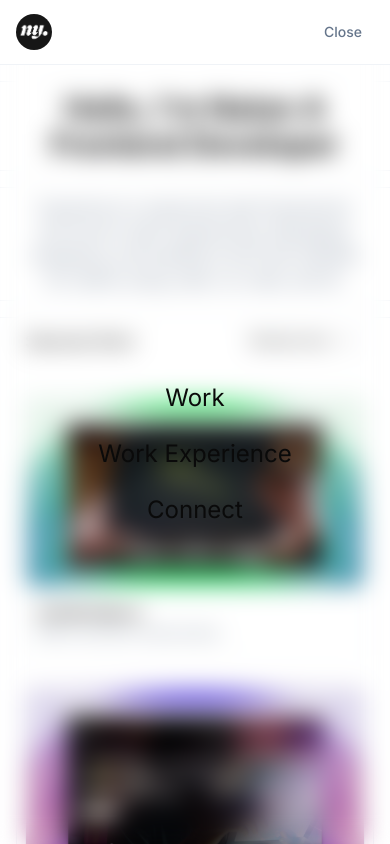
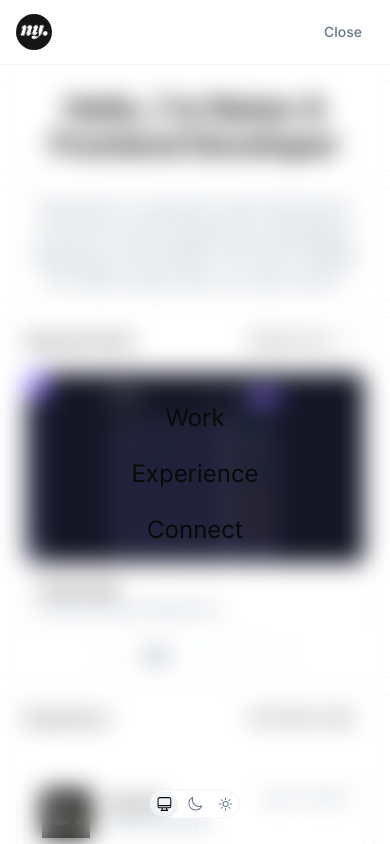
Before and after one commit to Natan-Yago/Natan-Yago, a Next.js app: page / in a window 390 px wide. Both pictures are taken after a click on the button "Menu". Shown: the top 844 px of the page. Built offline with nearby package versions, Linux system fonts and the light colour scheme.

Commit message:
feat: add mobile one-column Carousel with GSAP fade/blur, AnimatedPagination with configurable fill, and ThemeSwitcher in menu modal; insert MobileProjectsCarousel before SelectedProjects; keep Browse more on mobile; UX tweaks

```diff
--- a/app/components/layout/header.js
+++ b/app/components/layout/header.js
@@ -8,7 +8,7 @@ import MenuModal from "../ui/menu-modal";
 
 const navItems = [
   { name: "Work", href: "/work" },
-  { name: "Work Experience", href: "/#work-experience" },
+  { name: "Experience", href: "/#work-experience" },
   { name: "Connect", href: "/#connect" },
 ];
 
--- /dev/null
+++ b/app/components/sections/mobile-projects-carousel.js
@@ -0,0 +1,65 @@
+"use client";
+
+import { useEffect, useState } from "react";
+import Grid, { GridRow } from "../ui/grid";
+import Carousel from "../ui/carousel";
+import { listWork } from "@/app/lib/work";
+import ActionButton from "../ui/action-button";
+import { ArrowRightIcon } from "@heroicons/react/24/solid";
+
+/**
+ * MobileProjectsCarousel
+ *
+ * One-column carousel section for mobile breakpoints.
+ * Hidden at md+ where the regular grid is shown.
+ */
+export default function MobileProjectsCarousel() {
+  const [projects, setProjects] = useState([]);
+
+  useEffect(() => {
+    let isMounted = true;
+    (async () => {
+      const featured = await listWork({ featuredOnly: true });
+      if (isMounted) setProjects(featured);
+    })();
+    return () => {
+      isMounted = false;
+    };
+  }, []);
+
+  // No animated background images beneath pagination per request
+
+  return (
+    <section id="projects-mobile" className="md:hidden">
+      <Grid>
+        <GridRow />
+        <GridRow
+          centerClassName="grid-cell-center-color"
+          center={
+            <>
+              <div className="flex justify-between items-center mb-4">
+                <h2 className="text-base text-foreground text-left">
+                  Selected Work
+                </h2>
+                <ActionButton
+                  href="/work"
+                  text="Browse more"
+                  hoverText="All Projects"
+                  icon={
+                    <ArrowRightIcon className="h-3 w-3" aria-hidden="true" />
+                  }
+                />
+              </div>
+              <Carousel
+                projects={projects}
+                intervalMs={3200}
+                paginationFillColor="hsl(var(--muted-foreground))"
+              />
+            </>
+          }
+        />
+        <GridRow />
+      </Grid>
+    </section>
+  );
+}
--- a/app/components/sections/work-experience.js
+++ b/app/components/sections/work-experience.js
@@ -8,7 +8,7 @@ import SpotlightBorder from "../ui/spotlight-border";
 import Grid, { GridRow } from "../ui/grid";
 
 /**
- * Work Experience Section Component
+ * Experience Section Component
  *
  * Features:
  * - GSAP animations on scroll
@@ -48,7 +48,7 @@ export default function WorkExperience() {
                   ref={titleRef}
                   className="text-base text-foreground text-left max-w-2xl"
                 >
-                  Work Experience
+                  Experience
                 </h2>
                 <ActionButton
                   href="/Natan-Yagodaev-cv.pdf"
@@ -58,7 +58,7 @@ export default function WorkExperience() {
                     <BriefcaseIcon className="h-3 w-3" aria-hidden="true" />
                   }
                   target="_blank"
-                  rel="noopener noreferrer"
+                  rel="noopener"
                 />
               </div>
               <div className="grid grid-cols-1 gap-4 lg:gap-5">
--- /dev/null
+++ b/app/components/ui/animated-pagination.js
@@ -0,0 +1,110 @@
+"use client";
+
+import { useEffect, useMemo, useRef } from "react";
+import { gsap } from "gsap";
+
+/**
+ * AnimatedPagination
+ *
+ * A compact, mobile-friendly pagination with an animated sliding pill
+ * over a row of dots. Optionally renders a subtle animated image track
+ * beneath the dots using two or more images.
+ */
+export default function AnimatedPagination({
+  length = 3,
+  activeIndex = 0,
+  onDotClick,
+  durationMs = 3000,
+  fillColor = "hsl(var(--primary))",
+  className = "",
+}) {
+  const dotsRefs = useMemo(
+    () => Array.from({ length }, () => ({ current: null })),
+    [length]
+  );
+  const fillsRefs = useMemo(
+    () => Array.from({ length }, () => ({ current: null })),
+    [length]
+  );
+  // No rotating ring; only fill animation
+
+  // Animate active dot width and inner fill progress
+  useEffect(() => {
+    if (length === 0) return;
+    const prefersReduced = window.matchMedia(
+      "(prefers-reduced-motion: reduce)"
+    ).matches;
+
+    const baseW = 12; // px for inactive dot (w-3)
+    const activeW = 24; // px for active dot (2x wider)
+
+    // Reset all to base
+    dotsRefs.forEach((ref, i) => {
+      const el = ref.current;
+      const fill = fillsRefs[i]?.current;
+      if (!el) return;
+      if (i !== activeIndex) {
+        gsap.killTweensOf(el);
+        gsap.set(el, { width: baseW });
+      }
+      if (fill) {
+        gsap.killTweensOf(fill);
+        gsap.set(fill, { width: 0 });
+      }
+    });
+
+    const activeDot = dotsRefs[activeIndex]?.current;
+    const activeFill = fillsRefs[activeIndex]?.current;
+    if (!activeDot || !activeFill) return;
+
+    if (prefersReduced) {
+      gsap.set(activeDot, { width: activeW });
+      gsap.set(activeFill, { width: "100%" });
+      return;
+    }
+
+    gsap.to(activeDot, { width: activeW, duration: 0.25, ease: "power3.out" });
+    gsap.fromTo(
+      activeFill,
+      { width: 0 },
+      {
+        width: "100%",
+        duration: Math.max(1, durationMs / 1000),
+        ease: "linear",
+      }
+    );
+  }, [activeIndex, durationMs, dotsRefs, fillsRefs, length]);
+
+  return (
+    <div className={`w-full flex flex-col items-center ${className}`}>
+      {/* Dots row with per-dot fill */}
+      <div className="relative flex items-center gap-3 px-1 py-2">
+        {Array.from({ length }).map((_, i) => (
+          <button
+            key={i}
+            ref={(el) => (dotsRefs[i].current = el)}
+            type="button"
+            role="tab"
+            aria-label={`Go to slide ${i + 1}`}
+            aria-selected={activeIndex === i}
+            tabIndex={0}
+            onClick={() => onDotClick?.(i)}
+            onKeyDown={(e) => {
+              if (e.key === "Enter" || e.key === " ") onDotClick?.(i);
+            }}
+            className="relative h-2.5 rounded-full bg-[hsl(var(--border))] overflow-hidden focus:outline-none focus-visible:ring-2 focus-visible:ring-[hsl(var(--primary))]"
+            style={{ width: 12 }}
+          >
+            <span
+              ref={(el) => (fillsRefs[i].current = el)}
+              aria-hidden="true"
+              className="absolute left-0 top-0 bottom-0 rounded-full"
+              style={{ width: 0, backgroundColor: fillColor }}
+            />
+            {/* Border-only look handled by base bg; no rotating ring */}
+          </button>
+        ))}
+      </div>
+    </div>
+  );
+}
--- /dev/null
+++ b/app/components/ui/carousel.js
@@ -0,0 +1,132 @@
+"use client";
+
+import { useCallback, useEffect, useMemo, useRef, useState } from "react";
+import { gsap } from "gsap";
+import ProjectCard from "./project-card";
+import AnimatedPagination from "./animated-pagination";
+
+/**
+ * Carousel (mobile-first one-column)
+ *
+ * - Auto-rotates through provided `projects` with blur/fade crossfade
+ * - Renders a single ProjectCard at a time
+ * - Has an AnimatedPagination beneath it with optional background images
+ */
+export default function Carousel({
+  projects = [],
+  intervalMs = 3000,
+  backgroundImages = [],
+  className = "",
+  paginationFillColor,
+}) {
+  const [activeIndex, setActiveIndex] = useState(0);
+  const currentRef = useRef(null);
+  const prevRef = useRef(null);
+  const timerRef = useRef(null);
+
+  const safeProjects = Array.isArray(projects) ? projects : [];
+  const length = safeProjects.length;
+
+  const nextIndex = useCallback(
+    (idx) => (length === 0 ? 0 : (idx + 1) % length),
+    [length]
+  );
+
+  const startTimer = useCallback(() => {
+    if (timerRef.current) clearInterval(timerRef.current);
+    if (length <= 1) return;
+    timerRef.current = setInterval(() => {
+      setActiveIndex((i) => nextIndex(i));
+    }, Math.max(1800, intervalMs));
+  }, [intervalMs, length, nextIndex]);
+
+  const stopTimer = useCallback(() => {
+    if (timerRef.current) clearInterval(timerRef.current);
+    timerRef.current = null;
+  }, []);
+
+  useEffect(() => {
+    startTimer();
+    return () => stopTimer();
+  }, [startTimer, stopTimer]);
+
+  // Crossfade + blur animation between prev and current
+  const animateSwap = useCallback(() => {
+    const prefersReduced = window.matchMedia(
+      "(prefers-reduced-motion: reduce)"
+    ).matches;
+    if (prefersReduced) return;
+
+    const prevEl = prevRef.current;
+    const curEl = currentRef.current;
+    if (!curEl) return;
+
+    gsap.set(curEl, { opacity: 0, filter: "blur(10px)" });
+
+    const tl = gsap.timeline();
+    if (prevEl) {
+      tl.to(prevEl, {
+        opacity: 0,
+        filter: "blur(10px)",
+        duration: 0.4,
+        ease: "power3.out",
+      });
+    }
+    tl.to(
+      curEl,
+      { opacity: 1, filter: "blur(0px)", duration: 0.5, ease: "power3.out" },
+      prevEl ? "<" : 0
+    );
+
+    return () => tl.kill();
+  }, []);
+
+  useEffect(() => {
+    const cleanup = animateSwap();
+    return () => cleanup && cleanup();
+  }, [activeIndex, animateSwap]);
+
+  const handleDotClick = useCallback(
+    (i) => {
+      stopTimer();
+      setActiveIndex(i);
+      startTimer();
+    },
+    [startTimer, stopTimer]
+  );
+
+  const prevProject = useMemo(() => {
+    if (length <= 1) return null;
+    const prevIdx = (activeIndex - 1 + length) % length;
+    return safeProjects[prevIdx];
+  }, [activeIndex, length, safeProjects]);
+
+  const currentProject = safeProjects[activeIndex];
+
+  return (
+    <div className={`w-full ${className}`}>
+      <div className="relative">
+        {/* Previous (for crossfade) */}
+        {prevProject && (
+          <div className="absolute inset-0" ref={prevRef} aria-hidden="true">
+            <ProjectCard project={prevProject} />
+          </div>
+        )}
+
+        {/* Current */}
+        <div ref={currentRef}>
+          {currentProject && <ProjectCard project={currentProject} />}
+        </div>
+      </div>
+
+      <AnimatedPagination
+        className="mt-3"
+        length={length}
+        activeIndex={activeIndex}
+        onDotClick={handleDotClick}
+        durationMs={intervalMs}
+        fillColor={paginationFillColor}
+      />
+    </div>
+  );
+}
--- a/app/components/ui/menu-modal.js
+++ b/app/components/ui/menu-modal.js
@@ -3,6 +3,7 @@
 import { useEffect, useRef, useState, useCallback } from "react";
 import Link from "next/link";
 import { gsap } from "gsap";
+import ThemeSwitcher from "./theme-switcher";
 
 /**
  * MenuModal
@@ -125,7 +126,8 @@ export default function MenuModal({ isOpen, onClose, items = [], id }) {
         ref={panelRef}
         className="fixed left-0 right-0 top-16 bottom-0 overflow-y-auto"
       >
-        <nav className="h-full w-full flex flex-col items-center justify-center gap-6 p-6">
+        <nav className="relative h-full w-full flex flex-col items-center justify-center p-6">
+          <div className="flex flex-col items-center justify-center gap-6 mt-10">
             {items.map((item) => (
               <Link
                 key={item.name}
@@ -136,6 +138,10 @@ export default function MenuModal({ isOpen, onClose, items = [], id }) {
                 {item.name}
               </Link>
             ))}
+          </div>
+          <div className="absolute left-1/2 -translate-x-1/2 bottom-6">
+            <ThemeSwitcher />
+          </div>
         </nav>
       </div>
     </div>
--- a/app/layout.js
+++ b/app/layout.js
@@ -69,9 +69,7 @@ export default function RootLayout({ children }) {
         >
           <div className="min-h-screen bg-background flex flex-col">
             <Header />
-            <main className="relative flex-grow">
-              {children}
-            </main>
+            <main className="relative flex-grow">{children}</main>
             <Footer />
           </div>
         </ThemeProvider>
--- a/app/page.js
+++ b/app/page.js
@@ -1,5 +1,6 @@
 import Hero from "./components/sections/hero";
 import SelectedProjects from "./components/sections/selected-projects";
+import MobileProjectsCarousel from "./components/sections/mobile-projects-carousel";
 import WorkExperience from "./components/sections/work-experience";
 import Connect from "./components/sections/connect";
 import GridTest from "./components/sections/grid-test";
@@ -9,7 +10,12 @@ export default function Home() {
   return (
     <>
       <Hero />
-      <SelectedProjects />
+      {/* Mobile carousel first, visible only on small screens */}
+      <MobileProjectsCarousel />
+      {/* Desktop/tablet grid version */}
+      <div className="hidden md:block">
+        <SelectedProjects />
+      </div>
       <WorkExperience />
       <Skills />
       <Connect />
--- a/package.json
+++ b/package.json
@@ -12,6 +12,7 @@
     "@gsap/react": "^2.1.2",
     "@heroicons/react": "^2.2.0",
     "gsap": "^3.13.0",
+    "lenis": "^1.3.11",
     "next": "15.3.3",
     "next-themes": "^0.4.6",
     "react": "^19.0.0",
```
Also changed, not shown: app/components/sections/connect.js (+9 -2 lines), 2 other files (tests, documents, lock files or other folders). Lines whose indentation alone changed are shown as unchanged.
